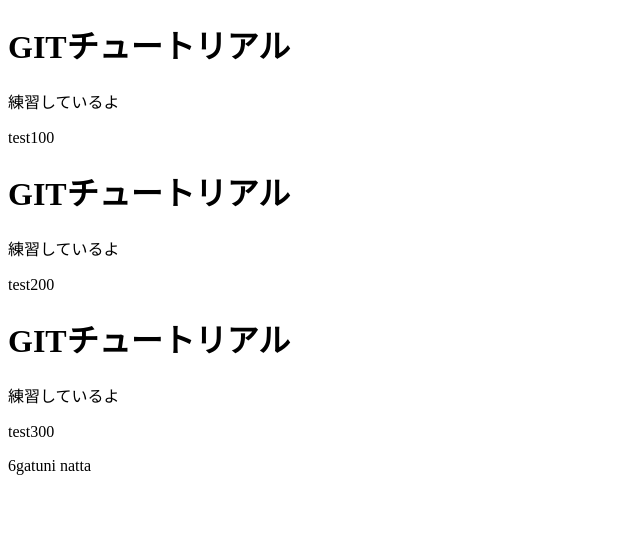
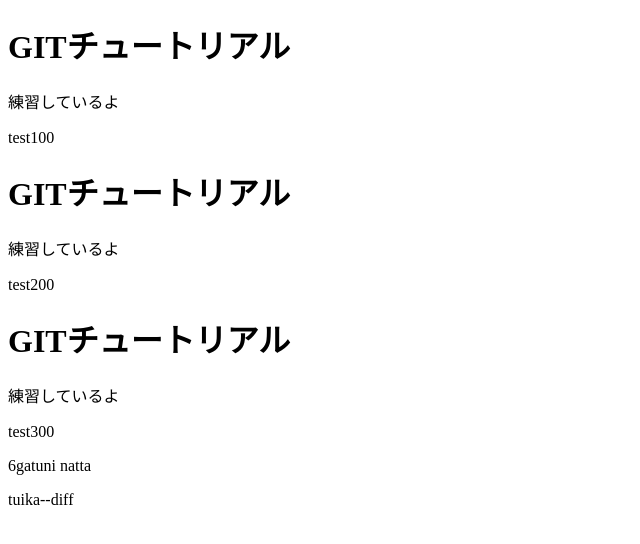
Before and after one commit to RitukoIsibasi0222/git_tutorial, a plain HTML site: page index.html in a window 1280 px wide. Shown: the whole page, without its empty margins (0-640 px from the left). Drawn offline with Linux system fonts and the light colour scheme.

Commit message:
diffを追記

```diff
--- a/index.html
+++ b/index.html
@@ -18,6 +18,6 @@
 	<p>test300</p>
 <p>6gatuni natta</p>
 
-
+<p>tuika--diff</p>
 </body>
 </html>
```
